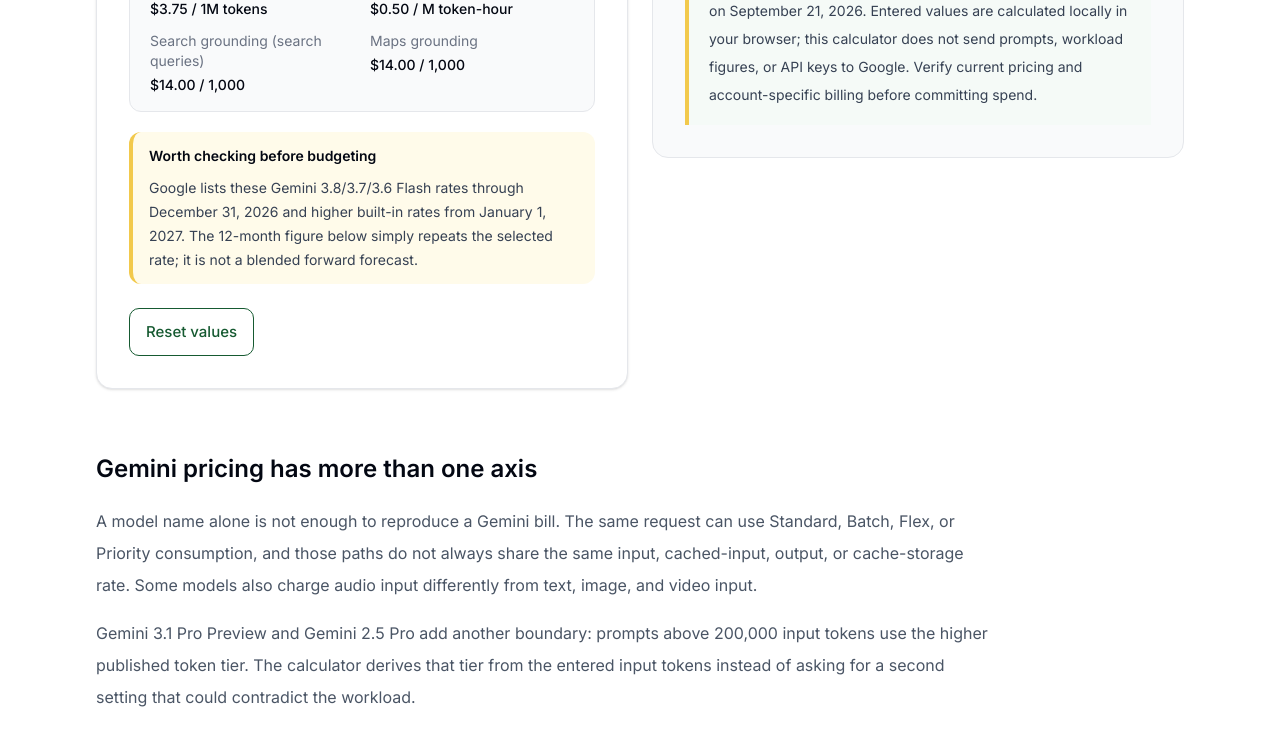
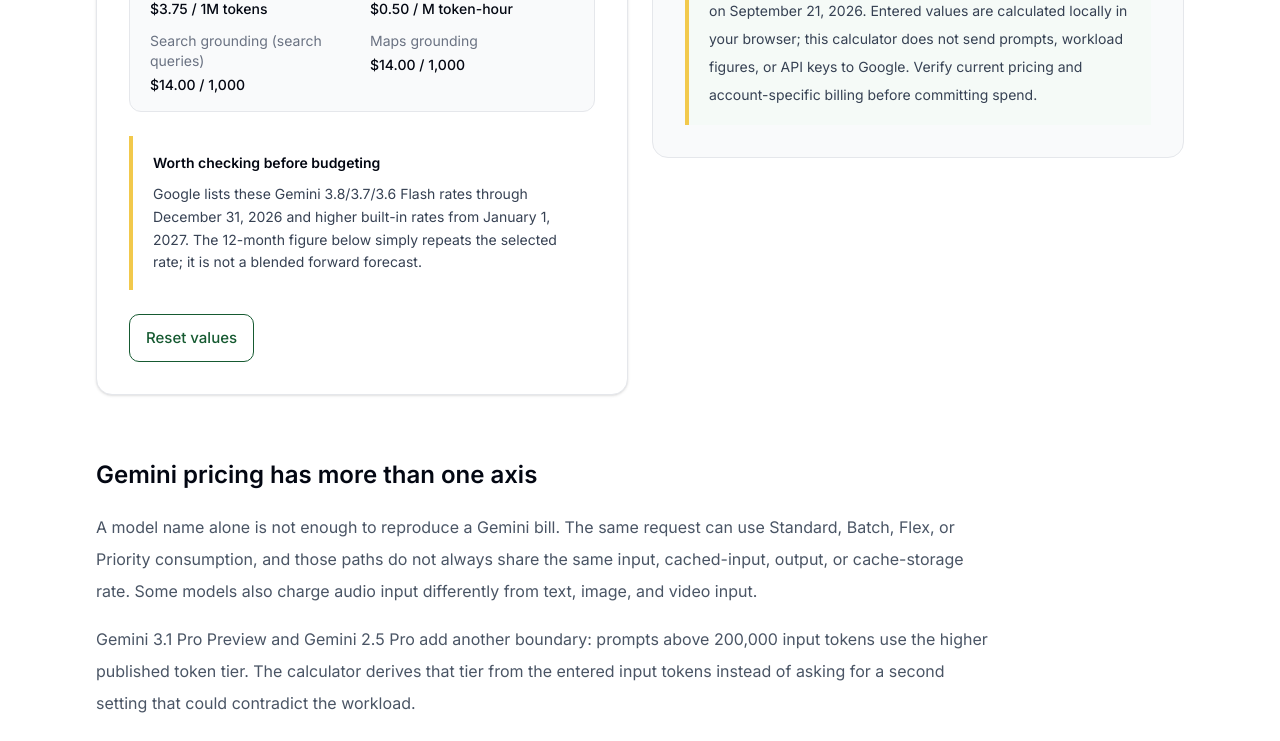
Before and after one commit to vaarunsonawwane-ops/beeija, a Next.js app: page /tools/gemini-api-cost-calculator in a window 1280 px wide. Shown: the part 1580-2321 px from the top of the page. Built offline with nearby package versions, Linux system fonts and the light colour scheme.

Commit message:
Gemini API Cost 360° Elaborative Freeze - Natural Human Version update

```diff
--- a/app/tools/gemini-api-cost-calculator/ToolClient.tsx
+++ b/app/tools/gemini-api-cost-calculator/ToolClient.tsx
@@ -863,6 +863,7 @@
             onChange={setRequestsPerMonth}
             min="0"
             step="1"
+            sanitizeDecimal
           />
 
           <BeeijaNumberField
@@ -871,6 +872,7 @@
             onChange={setInputTokensPerRequest}
             min="0"
             step="1"
+            sanitizeDecimal
           />
 
           <BeeijaNumberField
@@ -880,6 +882,7 @@
             min="0"
             step="1"
             helper="Include billed thinking tokens, not only visible answer text."
+            sanitizeDecimal
           />
 
           <BeeijaNumberField
@@ -930,6 +933,7 @@
               min="0"
               step="1"
               helper="Enter only units that remain billable after the applicable free/shared allowance."
+              sanitizeDecimal
             />
 
             {mapsSupported ? (
@@ -940,6 +944,7 @@
                 min="0"
                 step="1"
                 helper="Enter only units that remain billable after the applicable allowance."
+                sanitizeDecimal
               />
             ) : (
               <div className="self-start rounded-xl border border-gray-200 bg-gray-50 px-4 py-3 text-sm leading-6 text-gray-700">
@@ -1071,14 +1076,14 @@
         </div>
 
         {result.error ? (
-          <div className="mt-5 self-start rounded-xl border border-red-200 bg-red-50 px-4 py-3 text-sm leading-6 text-red-800">
+          <div className="mt-6 self-start border-l-4 border-red-500 bg-red-50 px-5 py-4 text-sm leading-relaxed text-red-800">
             <span className="font-semibold text-red-900">Check the estimate:</span>{" "}
             {result.error}
           </div>
         ) : null}
 
         {warnings.length > 0 ? (
-          <div className="mt-5 self-start rounded-xl border-l-4 border-[#F2C94C] bg-[#FFFBEA] px-4 py-3 text-sm leading-6 text-gray-700">
+          <div className="mt-6 self-start border-l-4 border-[#F2C94C] bg-white px-5 py-4 text-sm leading-relaxed text-gray-700">
             <p className="font-semibold text-gray-950">Worth checking before budgeting</p>
             <ul className="mt-2 space-y-2">
               {warnings.map((warning) => (
--- a/app/tools/gemini-api-cost-calculator/page.tsx
+++ b/app/tools/gemini-api-cost-calculator/page.tsx
@@ -144,7 +144,7 @@
             </div>
           </div>
 
-          <div className="self-start rounded-xl border-l-4 border-[#F2C94C] bg-[#FFFBEA] p-5">
+          <div className="self-start border-l-4 border-[#F2C94C] bg-white px-5 py-4">
             <h3 className="font-semibold text-gray-950">
               Do not carry the introductory rate into a 2027 budget
             </h3>
```
